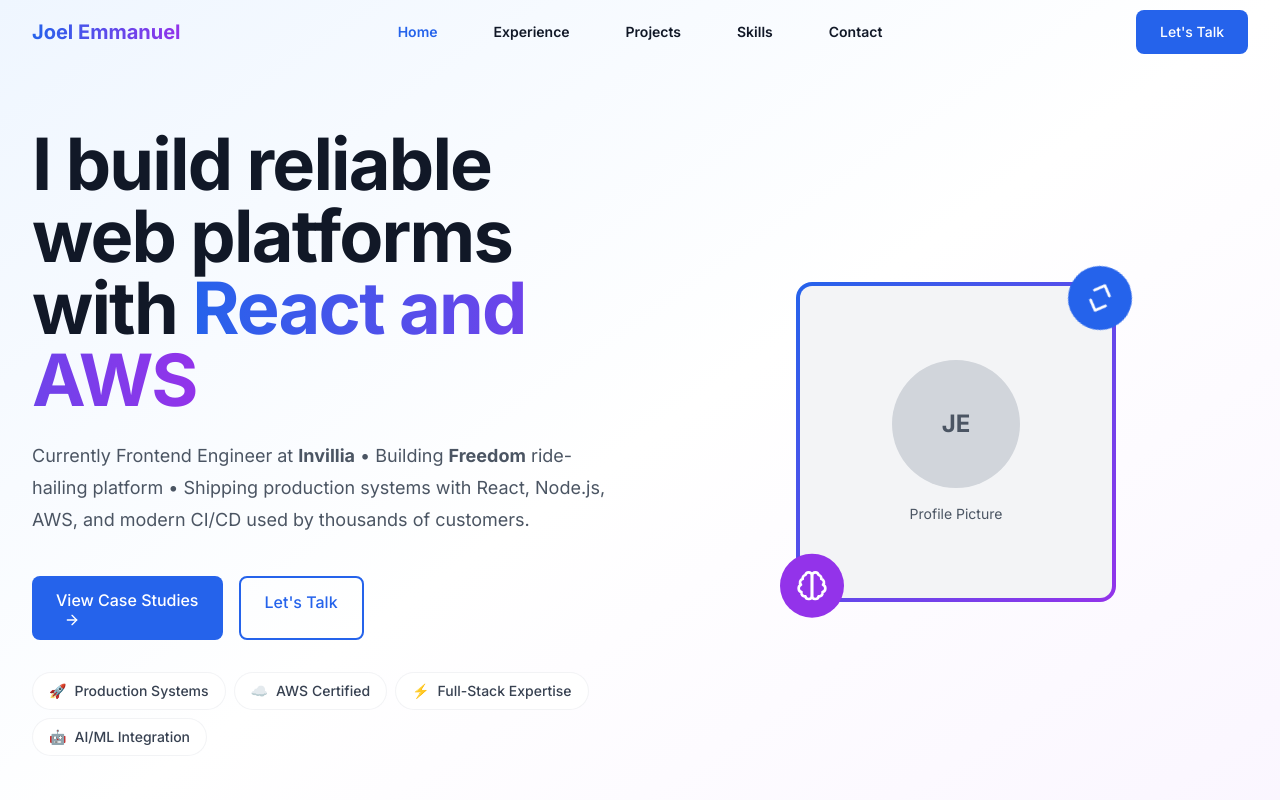
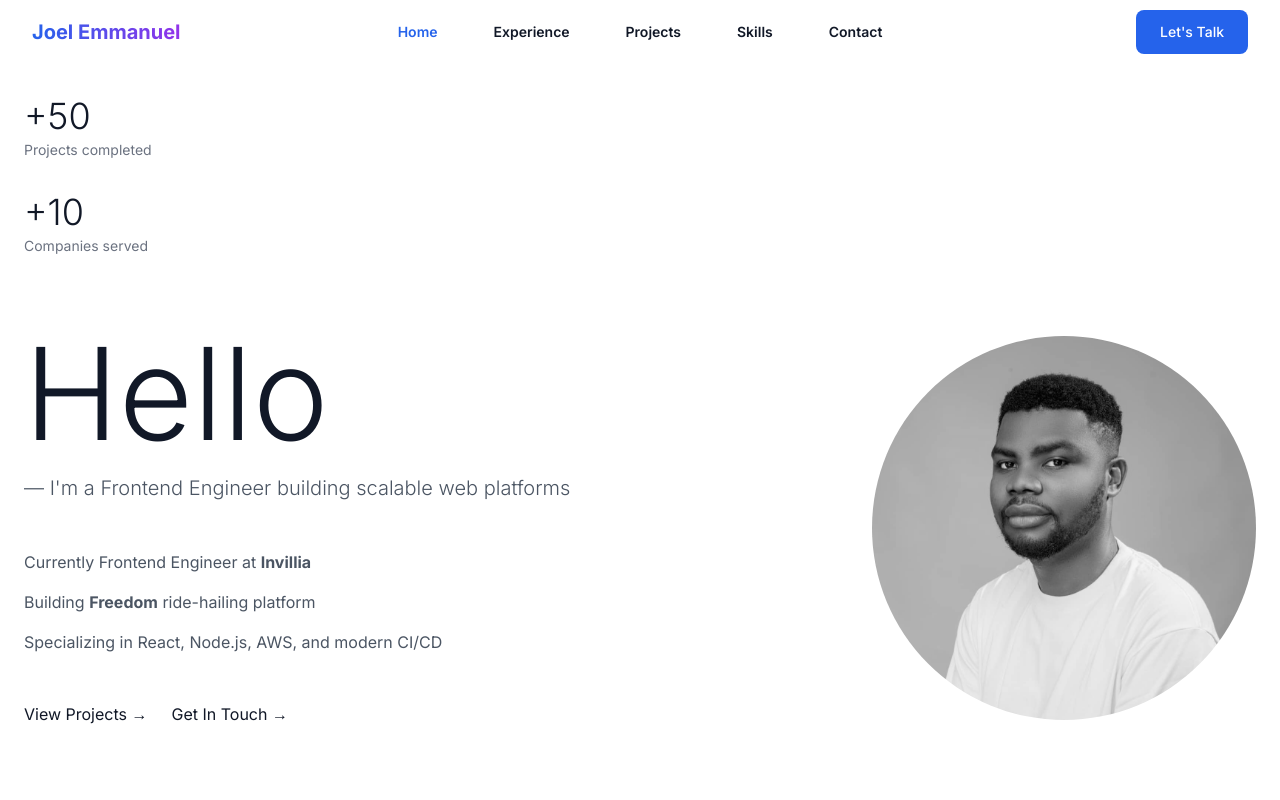
Before and after one commit to JoelEmmanuelCloud/my-portfolio, a Next.js app: page / in a window 1280 px wide. Shown: the top 800 px of the page. Built offline with nearby package versions, Linux system fonts and the light colour scheme.

Commit message:
feat: redesign home page

```diff
--- a/app/page.js
+++ b/app/page.js
@@ -42,86 +42,74 @@ export default function Home() {
   return (
     <div className="min-h-screen">
       {/* Hero Section */}
-      <section className="relative min-h-screen flex items-center justify-center bg-gradient-to-br from-blue-50 via-white to-purple-50 overflow-hidden">
-        <div className="absolute inset-0 bg-grid-pattern opacity-5"></div>
+      <section className="relative min-h-screen bg-white overflow-hidden">
+        <div className="container mx-auto px-6 py-24 lg:py-32 relative z-10">
+          {/* Stats - Top Left */}
+          <div className="absolute top-24 left-6">
+            <div className="space-y-8">
+              <div>
+                <div className="text-4xl font-light text-gray-900">+50</div>
+                <div className="text-sm text-gray-500 mt-1">Projects completed</div>
+              </div>
+              <div>
+                <div className="text-4xl font-light text-gray-900">+10</div>
+                <div className="text-sm text-gray-500 mt-1">Companies served</div>
+              </div>
+            </div>
+          </div>
 
-        <div className="container-max section-padding py-24 lg:py-32 relative z-10">
-          <div className="grid lg:grid-cols-2 gap-12 items-center">
-            <motion.div
-              initial={{ opacity: 0, y: 30 }}
-              animate={{ opacity: 1, y: 0 }}
-              transition={{ duration: 0.6 }}
-              className="text-center lg:text-left"
-            >
-              <h1 className="text-4xl font-bold tracking-tight text-gray-900 sm:text-6xl lg:text-7xl">
-                I build reliable web platforms with{' '}
-                <span className="gradient-text">React and AWS</span>
+          {/* Main Content */}
+          <div className="flex items-center justify-between min-h-screen">
+            <div className="flex-1 max-w-2xl">
+              <h1 className="text-8xl lg:text-9xl font-light text-gray-900 mb-4">
+                Hello
               </h1>
-
-              <p className="mt-6 text-lg leading-8 text-gray-600 max-w-2xl">
-                Currently Frontend Engineer at <strong>Invillia</strong> • Building <strong>Freedom</strong> ride-hailing platform •
-                Shipping production systems with React, Node.js, AWS, and modern CI/CD used by thousands of customers.
+              <p className="text-xl text-gray-600 font-light mb-12">
+                — I'm a Frontend Engineer building scalable web platforms
               </p>
 
-              <div className="mt-10 flex flex-col sm:flex-row gap-4 justify-center lg:justify-start">
-                <Link href="/projects" className="btn-primary">
-                  View Case Studies
-                  <ArrowRight className="ml-2 h-4 w-4" />
+              <div className="space-y-4">
+                <p className="text-gray-600">
+                  Currently Frontend Engineer at <strong>Invillia</strong>
+                </p>
+                <p className="text-gray-600">
+                  Building <strong>Freedom</strong> ride-hailing platform
+                </p>
+                <p className="text-gray-600">
+                  Specializing in React, Node.js, AWS, and modern CI/CD
+                </p>
+              </div>
+
+              <div className="mt-12 flex gap-6">
+                <Link href="/projects" className="text-gray-900 hover:text-gray-600 transition-colors">
+                  View Projects →
                 </Link>
-                <Link href="/contact" className="btn-secondary">
-                  Let's Talk
+                <Link href="/contact" className="text-gray-900 hover:text-gray-600 transition-colors">
+                  Get In Touch →
                 </Link>
               </div>
+            </div>
 
-              <div className="mt-8 flex flex-wrap gap-2 justify-center lg:justify-start">
-                {highlights.map((highlight, index) => (
-                  <motion.div
-                    key={highlight.title}
-                    initial={{ opacity: 0, scale: 0.9 }}
-                    animate={{ opacity: 1, scale: 1 }}
-                    transition={{ delay: 0.1 * index, duration: 0.3 }}
-                    className="bg-white/80 backdrop-blur-sm rounded-full px-4 py-2 text-sm font-medium text-gray-700 border border-gray-200/50"
-                  >
-                    <span className="mr-2">{highlight.icon}</span>
-                    {highlight.title}
-                  </motion.div>
-                ))}
+            {/* Profile Image - Right Side */}
+            <div className="flex-shrink-0 ml-12">
+              <div className="w-96 h-96 rounded-full overflow-hidden grayscale">
+                <Image
+                  src="/images/profile/profile.jpeg"
+                  alt="Profile Picture"
+                  width={384}
+                  height={384}
+                  className="object-cover w-full h-full"
+                  priority
+                />
               </div>
-            </motion.div>
+            </div>
+          </div>
 
-            <motion.div
-              initial={{ opacity: 0, scale: 0.9 }}
-              animate={{ opacity: 1, scale: 1 }}
-              transition={{ delay: 0.3, duration: 0.6 }}
-              className="flex justify-center"
-            >
-              <div className="relative">
-                <div className="w-80 h-80 rounded-2xl bg-gradient-to-br from-blue-600 to-purple-600 p-1">
-                  <div className="w-full h-full rounded-xl bg-gray-100 flex items-center justify-center">
-                    <div className="text-center">
-                      <div className="w-32 h-32 rounded-full bg-gray-300 mx-auto mb-4 flex items-center justify-center">
-                        <span className="text-2xl font-bold text-gray-600">JE</span>
-                      </div>
-                      <p className="text-sm text-gray-600">Profile Picture</p>
-                    </div>
-                  </div>
-                </div>
-                <motion.div
-                  animate={{ rotate: 360 }}
-                  transition={{ duration: 20, repeat: Infinity, ease: "linear" }}
-                  className="absolute -top-4 -right-4 w-16 h-16 bg-blue-600 rounded-full flex items-center justify-center"
-                >
-                  <Code className="h-8 w-8 text-white" />
-                </motion.div>
-                <motion.div
-                  animate={{ y: [0, -10, 0] }}
-                  transition={{ duration: 3, repeat: Infinity, ease: "easeInOut" }}
-                  className="absolute -bottom-4 -left-4 w-16 h-16 bg-purple-600 rounded-full flex items-center justify-center"
-                >
-                  <Brain className="h-8 w-8 text-white" />
-                </motion.div>
-              </div>
-            </motion.div>
+          {/* Scroll Indicator - Bottom Left */}
+          <div className="absolute bottom-24 left-6">
+            <div className="text-sm text-gray-500 transform -rotate-90 origin-left">
+              Scroll down ↓
+            </div>
           </div>
         </div>
       </section>
```
